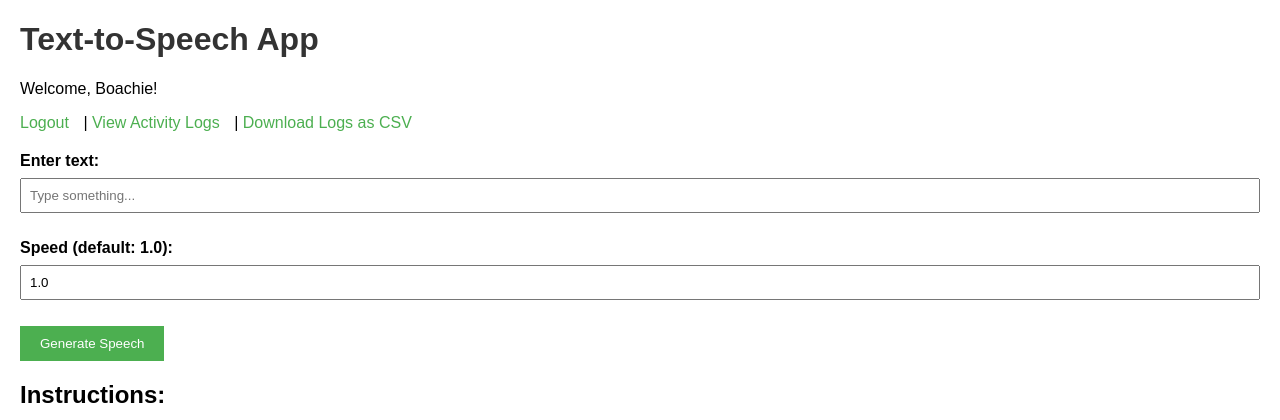
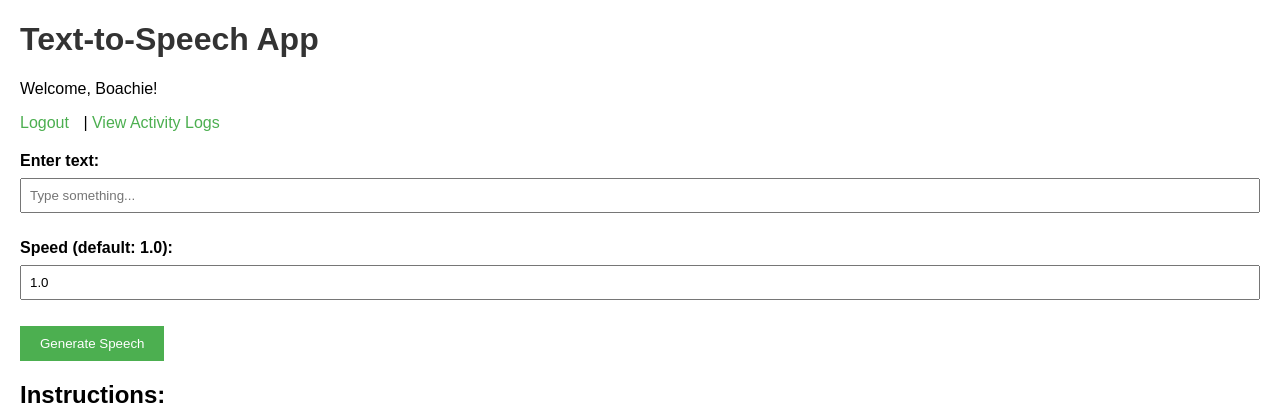
Before and after one commit to jacobtser/dangmetts, a Flask app: page / in a window 1280 px wide. Shown: the top 420 px of the page. Run offline with Flask 3, Linux system fonts and the light colour scheme; a user stored in the database is signed in.

Commit message:
Removed download_logs link from index.html

```diff
--- a/templates/index.html
+++ b/templates/index.html
@@ -64,8 +64,6 @@
             <p>
                 <a href="{{ url_for('logout') }}">Logout</a> |
                 <a href="{{ url_for('activity_logs') }}">View Activity Logs</a>
-                <!-- Optional: Add this if you implemented CSV export -->
-                | <a href="{{ url_for('download_logs') }}">Download Logs as CSV</a>
             </p>
         {% else %}
             <p><a href="{{ url_for('login') }}">Login</a> | <a href="{{ url_for('register') }}">Register</a></p>
```
